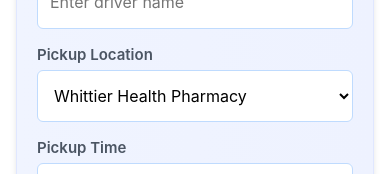
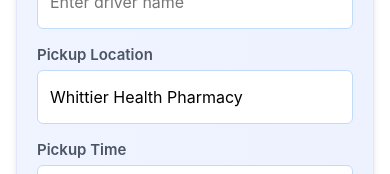
Before and after one commit to iokoye22/deliveryapp, a React (Create React App) app: page / in a window 390 px wide. Shown: the part 148-322 px from the top of the page. Built offline with nearby package versions, Linux system fonts and the light colour scheme.

Commit message:
final version

```diff
--- a/src/DeliveryTrackingForm.css
+++ b/src/DeliveryTrackingForm.css
@@ -162,6 +162,11 @@
     font-size: 16px;
     min-height: 48px;
     border-radius: 6px;
+    width: 100%;
+    box-sizing: border-box;
+    -webkit-appearance: none;
+    -moz-appearance: none;
+    appearance: none;
   }
 
   .form-button {
@@ -169,6 +174,12 @@
     font-size: 16px;
     margin-top: 20px;
     min-height: 48px;
+    width: 100%;
+    box-sizing: border-box;
+  }
+
+  .form-group {
+    width: 100%;
   }
 
   .form-label {
```
